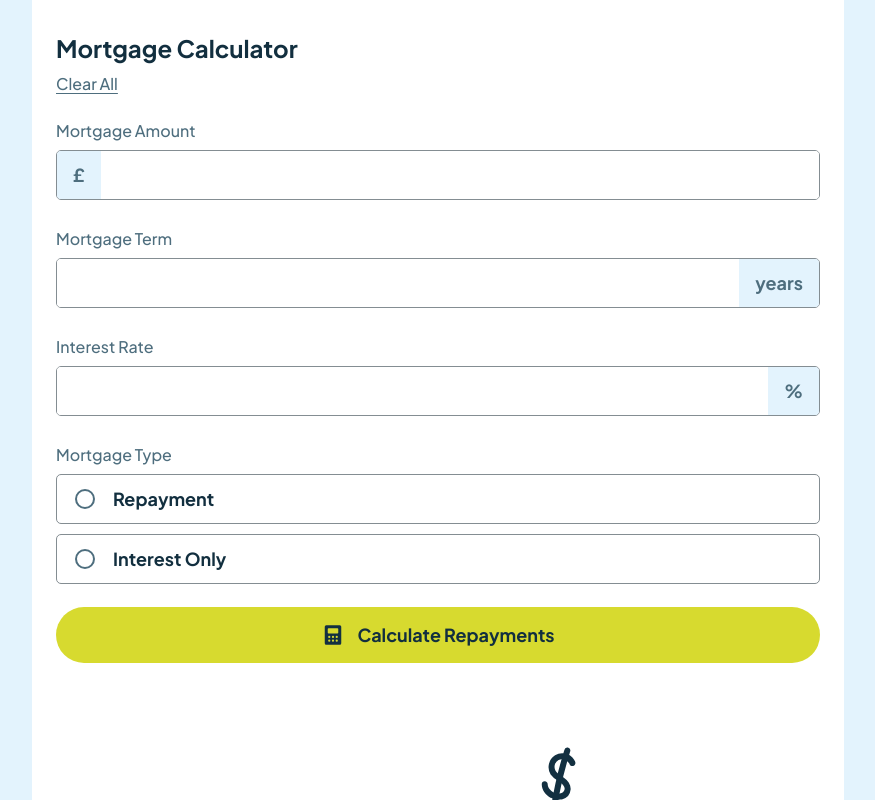
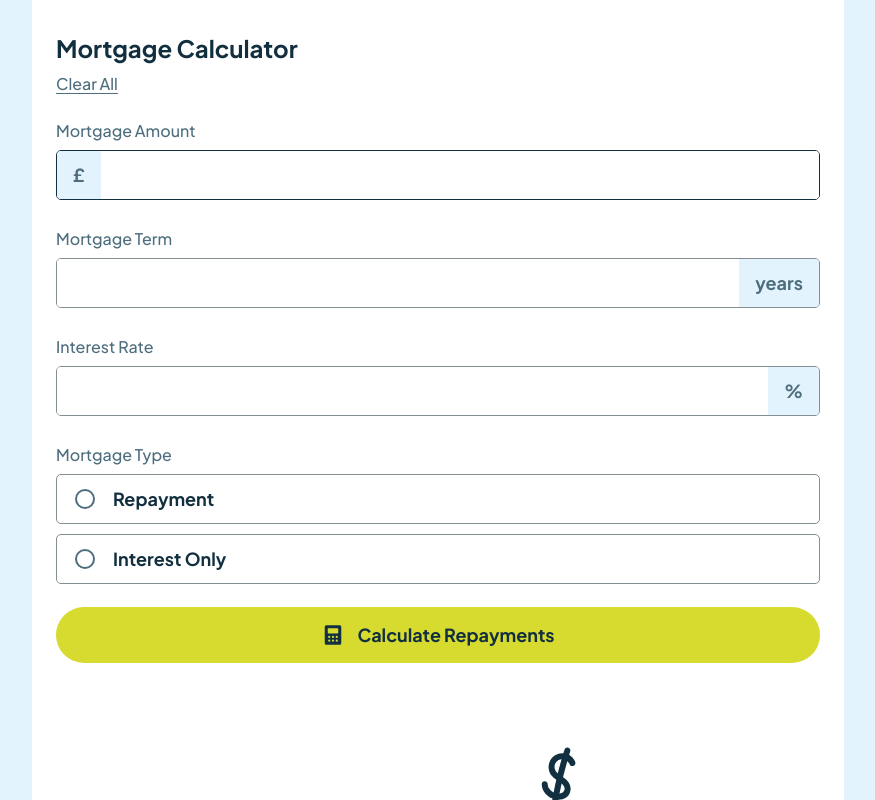
Before and after one commit to VenusY/frontend-mentor-mortgage-repayment-calculator, a React app: page / in a window 1280 px wide. In both pictures the pointer is over the element 639 px from the left and 174 px from the top of the page. Shown: the top 800 px of the page, without its empty margins (202-1077 px from the left). Built offline with nearby package versions, Linux system fonts and the light colour scheme.

Commit message:
Change styling of InputFieldContainer component on hover/focus

```diff
--- a/src/styles/scss/InputFieldContainer.scss
+++ b/src/styles/scss/InputFieldContainer.scss
@@ -7,6 +7,12 @@
   overflow: hidden;
   border: 1px solid var(--dark-grey);
   border-radius: 5px;
+  transition: border 100ms ease-in-out;
+
+  &:hover,
+  &:has(.input-field-container__input-field:focus-visible) {
+    border: 1px solid var(--slate-900);
+  }
 
   &--reversed {
     flex-direction: row-reverse;
```
